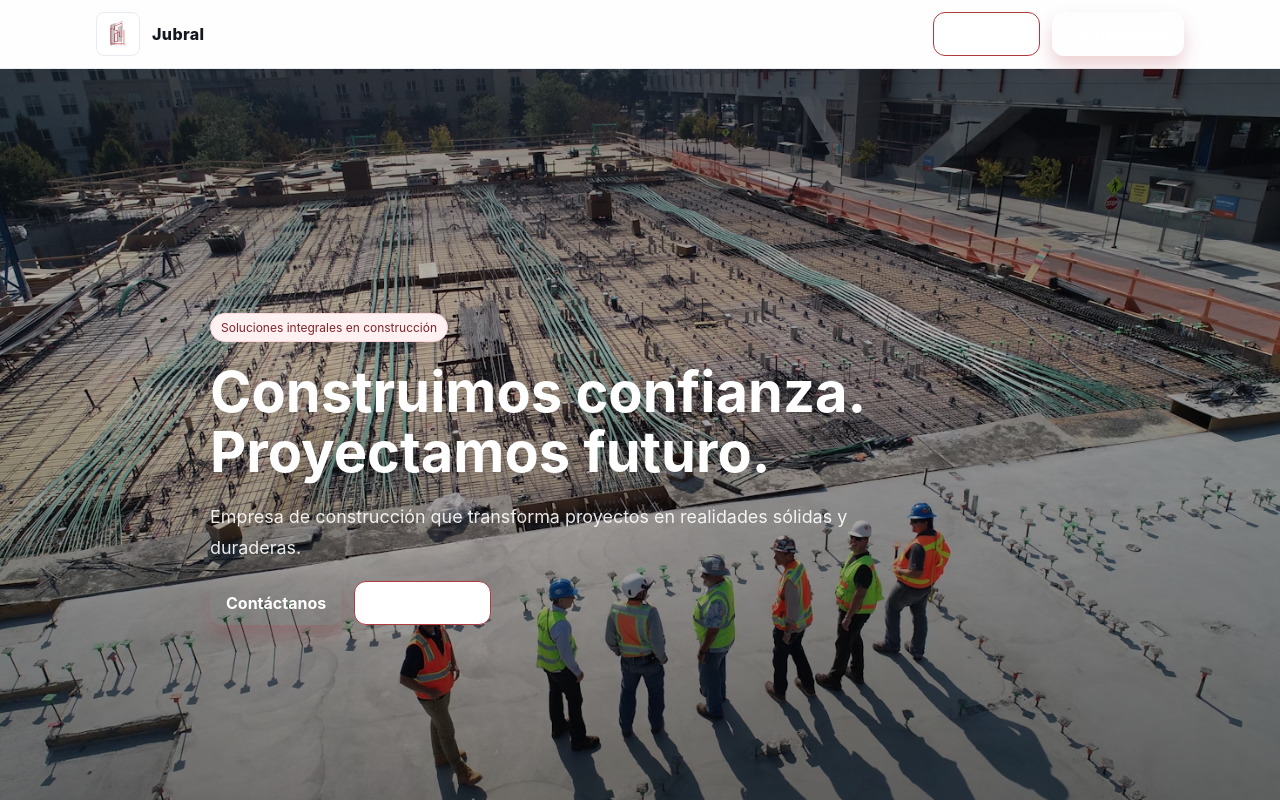
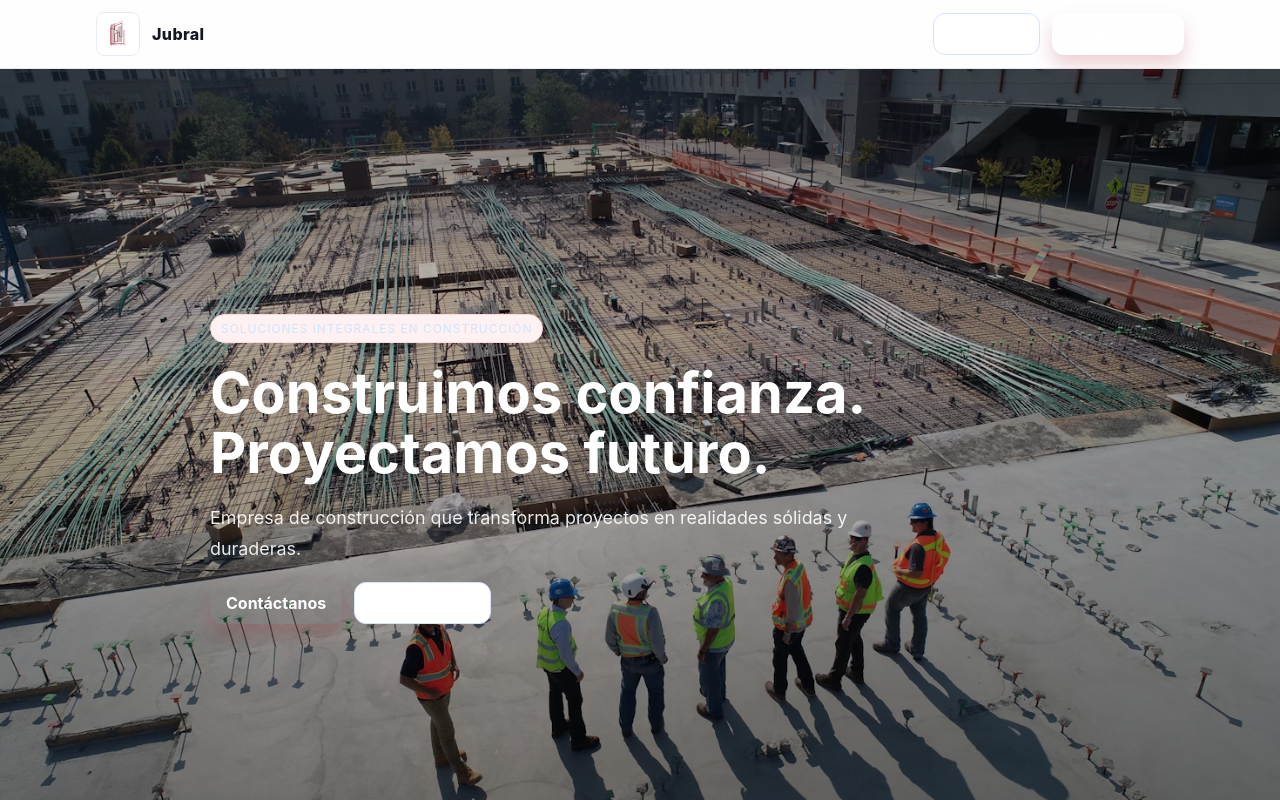
Before and after one commit to jmllerena-ljm/jubral-cms, a Next.js app: page / in a window 1280 px wide. Shown: the top 800 px of the page. Built offline with nearby package versions, Linux system fonts and the light colour scheme.

Commit message:
last changes

```diff
--- a/styles/globals.css
+++ b/styles/globals.css
@@ -121,3 +121,10 @@ code{background:#f1f3f9;border:1px solid #e2e7f2;padding:2px 6px;border-radius:6
   color: rgba(255,255,255,.9);
   max-width: 60ch;
 }
+
+/* kicker y botones (coinciden con tu estilo) */
+.kicker{font-size:12px;letter-spacing:.08em;text-transform:uppercase;color:#cfe5ff}
+.cta-row{display:flex;gap:12px;margin-top:14px;flex-wrap:wrap}
+.btn{color:#fff;padding:10px 16px;border-radius:12px}
+/*.btn:hover{background:#1f53cc;border-color:#1f53cc}*/
+.btn.secondary{background:#ffffff;border-color:#d6e3ff}
```
